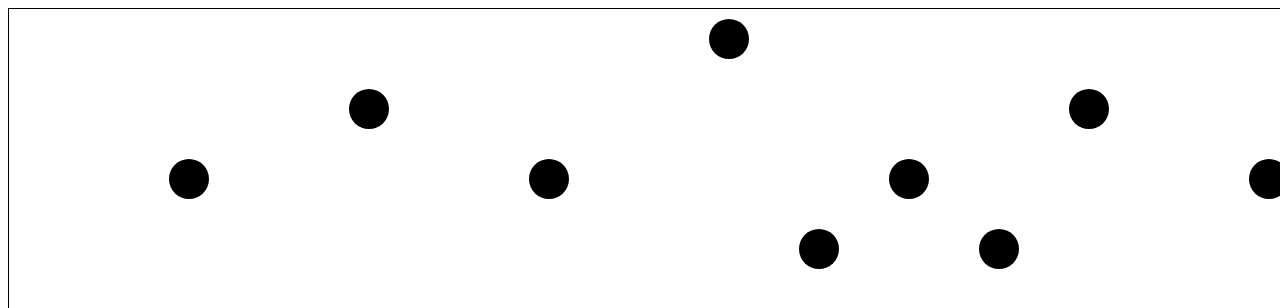
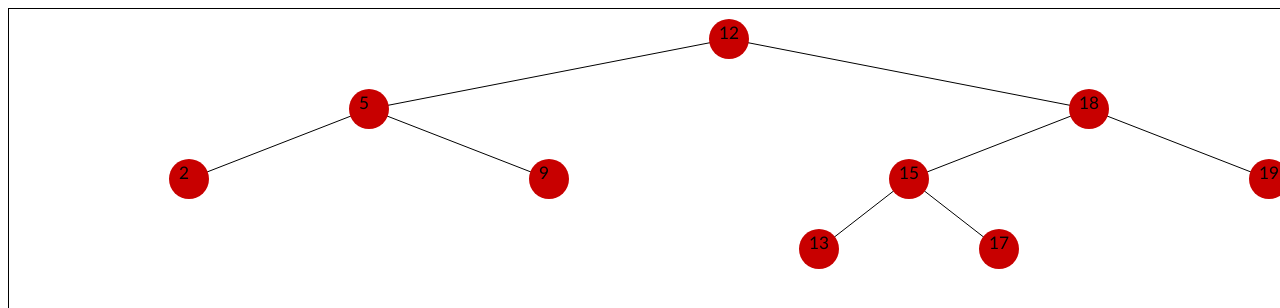
Before and after one commit to Godastan/js-examples, a plain HTML site: page test_red_black_tree.html in a window 1280 px wide. Shown: the top 308 px of the page. Drawn offline with Linux system fonts and the light colour scheme.

Commit message:
drawing tree

```diff
--- a/draw.js
+++ b/draw.js
@@ -10,38 +10,55 @@ function draw(tree) {
     var canvas = document.getElementById("test_canvas");
     var ctx = canvas.getContext('2d');
 
+    ctx.clearRect(0, 0, canvas.width, canvas.height);
     drawChildren(ctx, root, colWidth, startX, startY, color);
 
     function drawChildren(ctx, node, colWidth, x, y, color) {
-        drawNode(ctx, node, x, y, color);
+
+        var nextLevelY = y + levelHeight;
 
         if (node.getLeftChild() !== null) {
+            drawLine(ctx, x, y, x - colWidth / 4, nextLevelY);
             drawChildren(
                 ctx,
                 node.getLeftChild(),
                 colWidth / 2,
                 x - colWidth / 4,
-                y + levelHeight,
+                nextLevelY,
                 color
             );
         }
 
         if (node.getRightChild()) {
+            drawLine(ctx, x, y, x + colWidth / 4, nextLevelY);
             drawChildren(
                 ctx,
                 node.getRightChild(),
                 colWidth / 2,
                 x + colWidth / 4,
-                y + levelHeight,
+                nextLevelY,
                 color
             );
         }
+
+        drawNode(ctx, node, x, y, color);
     }
 
     function drawNode(ctx, node, x, y, color) {
-        ctx.strokeStyle = color;
+        ctx.fillStyle = color;
         ctx.beginPath();
         ctx.arc(x, y, radius, 0, 2 * Math.PI);
         ctx.fill();
+        ctx.font='13pt Calibri';
+        ctx.fillStyle='black';
+        ctx.fillText(node.getKey(), x - radius / 2, y);
+    }
+
+    function drawLine(ctx, x1, y1, x2, y2){
+        ctx.beginPath();
+        ctx.moveTo(x1, y1);
+        ctx.lineTo(x2, y2);
+        ctx.stroke();
+        ctx.closePath();
     }
 }
--- a/test_red_black_tree.html
+++ b/test_red_black_tree.html
@@ -6,11 +6,11 @@
     <script src="tree.js"></script>
     <script src="draw.js"></script>
     <script>
+        var tree = Tree();
+        [12, 5, 18, 2, 9, 15, 19, 13, 17].forEach(function (key) {
+            tree.insert(key);
+        });
         window.onload = function () {
-            var tree = Tree();
-            [12, 5, 18, 2, 9, 15, 19, 13, 17].forEach(function (key) {
-                tree.insert(key);
-            });
             draw(tree);
         }
     </script>
```
